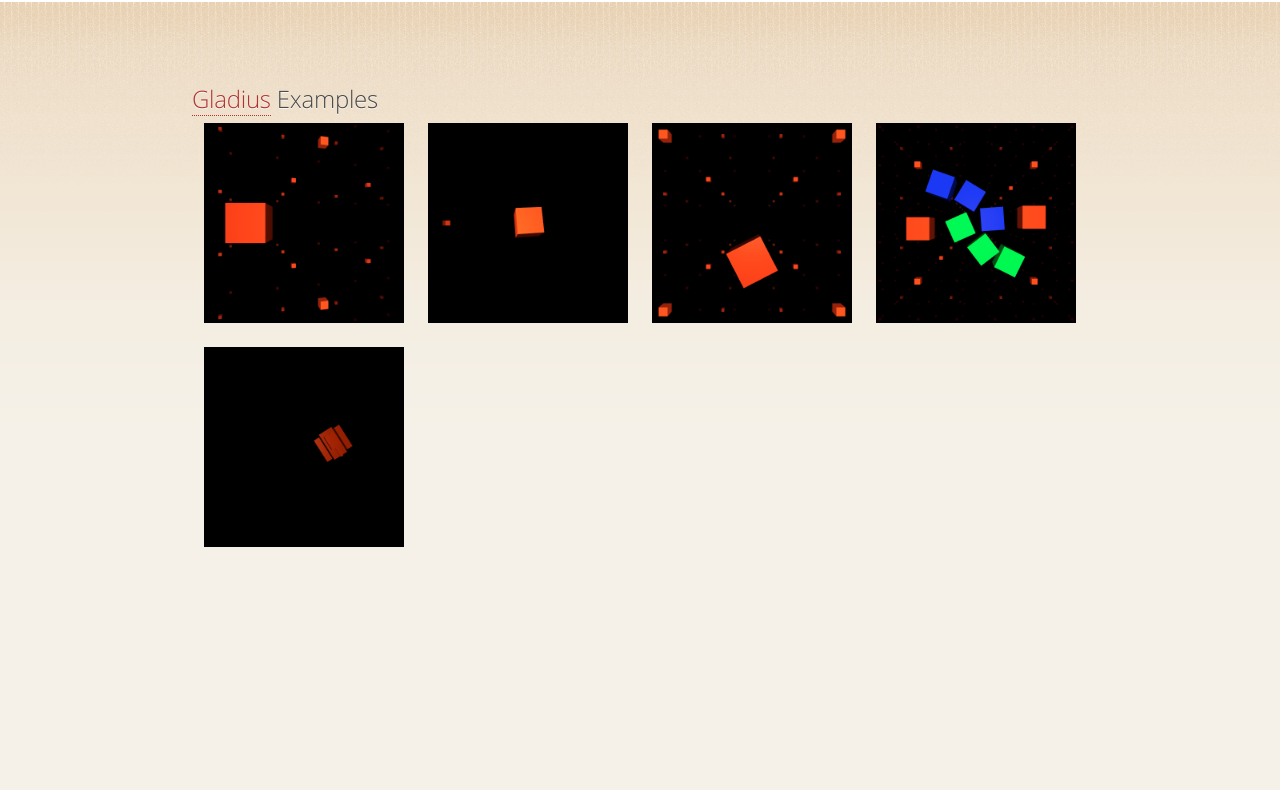
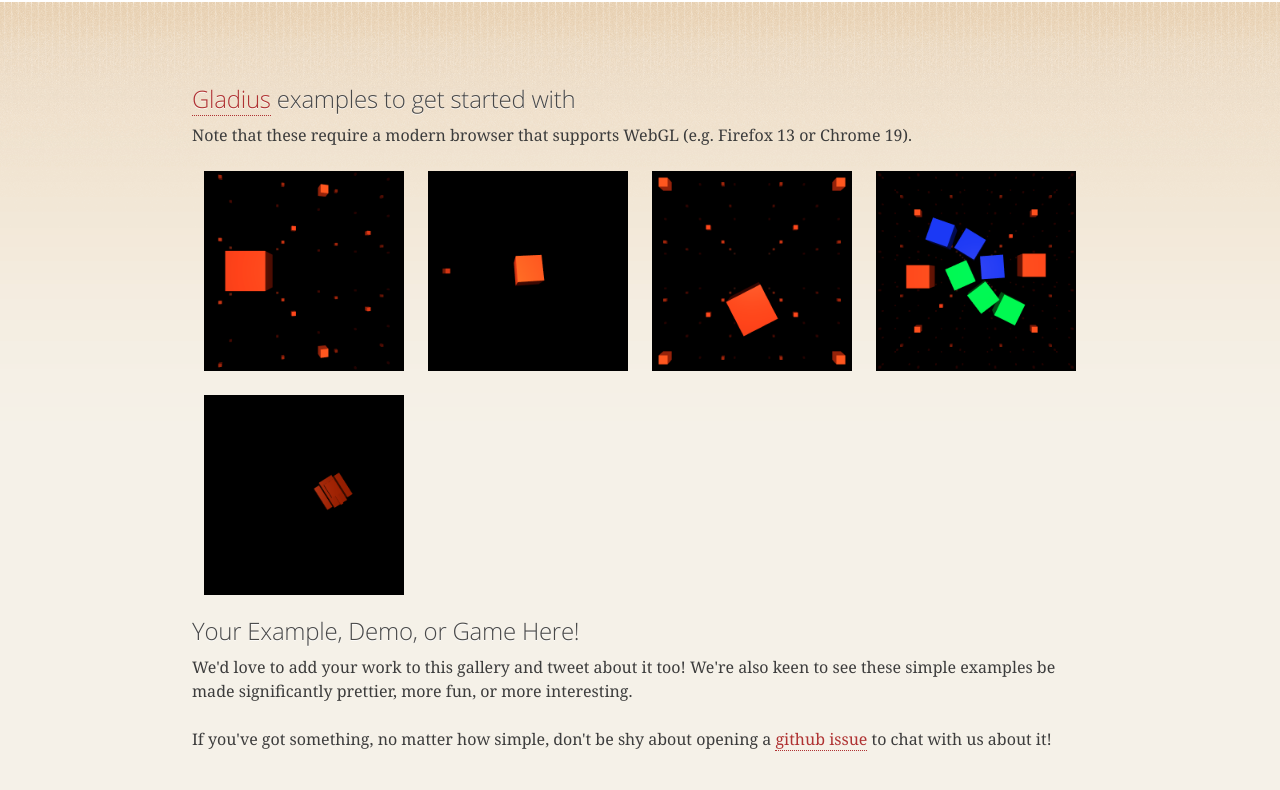
Before and after one commit to gladiusjs/gladiusjs.github.com, a plain HTML site: page index.html in a window 1280 px wide. Drawn offline with Linux system fonts and the light colour scheme.

Commit message:
Add explanatory text and request for submissions to the gallery

```diff
--- a/css/gladiusjs.css
+++ b/css/gladiusjs.css
@@ -67,7 +67,7 @@ nav, header {
 
 #mainDiv {
   display: block;
-  min-width: 800px;
+  min-width: 600px;
 }
 
 #gameShot {
--- a/index.html
+++ b/index.html
@@ -25,7 +25,14 @@
 
   <!-- the details -->
 
-  <h4><a href="https://github.com/gladiusjs/gladius">Gladius</a> Examples</h4>
+  <h4><a href="https://github.com/gladiusjs/gladius">Gladius</a>
+     examples to get started with</h4>
+
+  <p>
+    Note that these require a modern browser that supports WebGL
+    (e.g. Firefox 13 or Chrome 19).
+  </p>
+
   <div id="examples">
     <script>
       var files = [
@@ -47,6 +54,20 @@
       }
     </script>
   </div>
+
+  <h4>Your Example, Demo, or Game Here!</h4>
+  <p>
+    We'd love to add your work to this gallery and tweet about it too!
+    We're also keen to see these simple examples be made
+    significantly prettier, more fun, or more interesting.
+  </p>
+
+  <p>
+    If you've got something, no matter how simple, don't be shy about
+    opening a <a href="https://github.com/gladiusjs/gladius/issues">github
+    issue</a> to chat with us about it!
+  </p>
+
 </div>
 
 </body>
```
